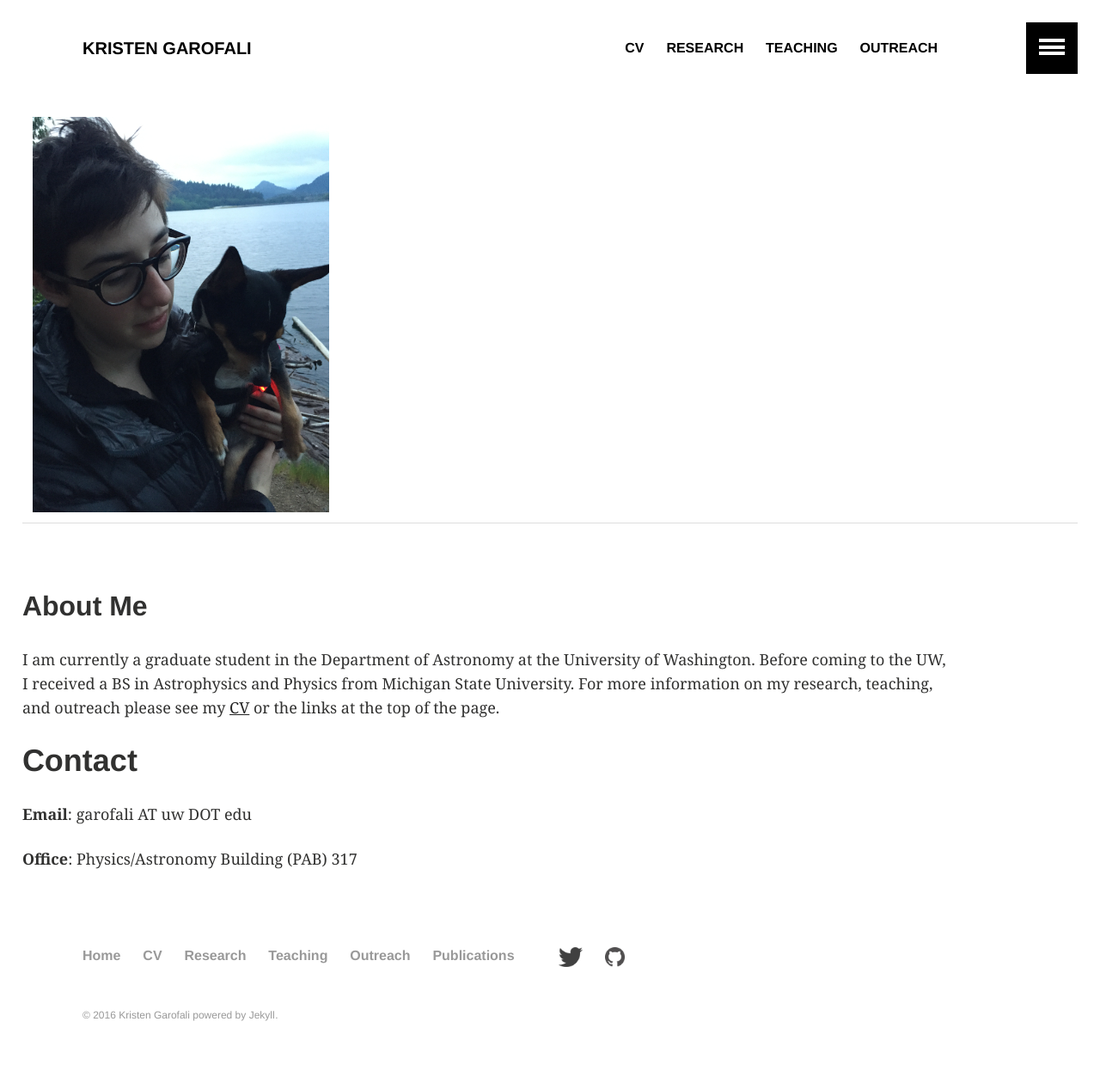
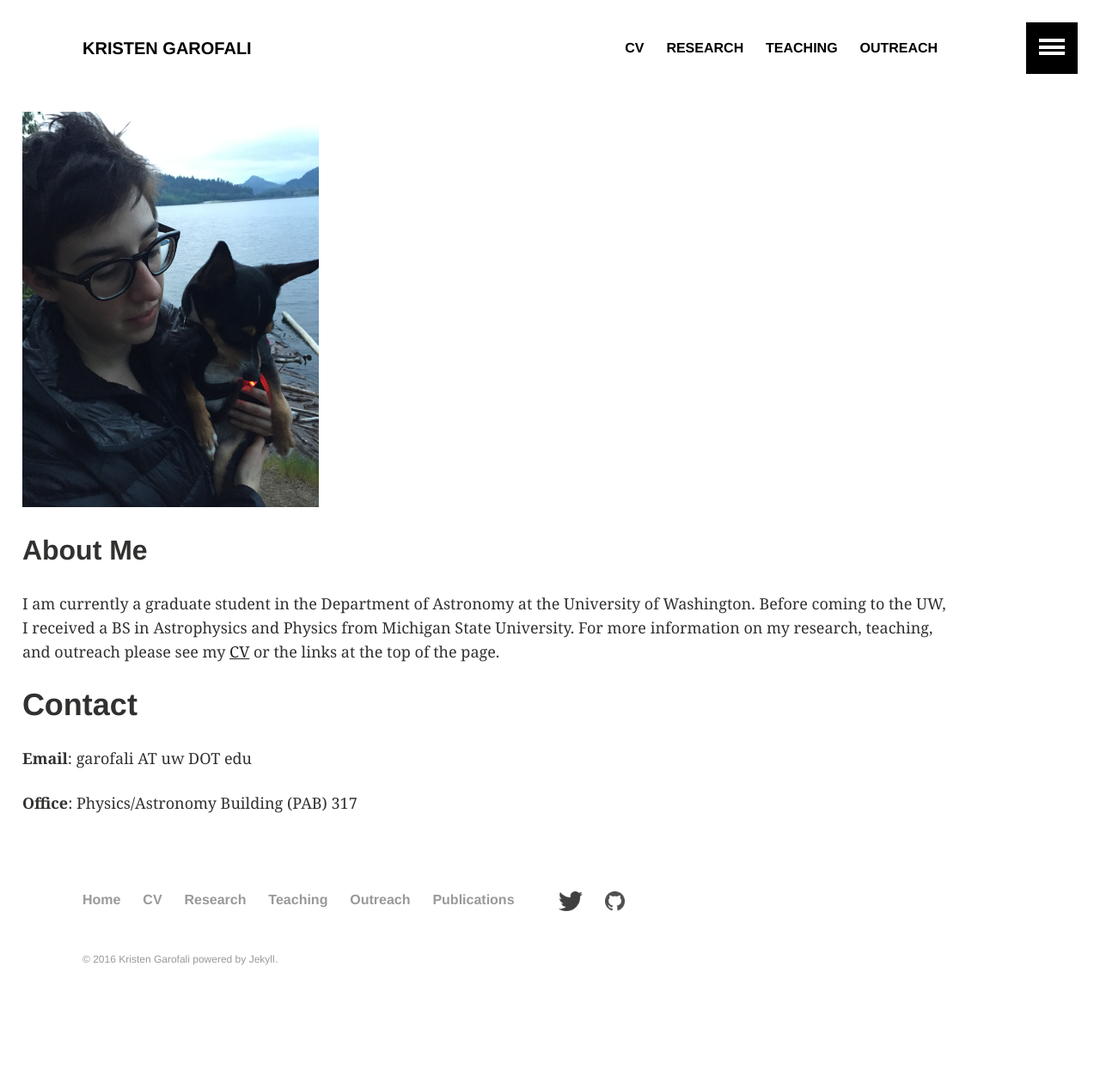
Before and after one commit to kgarofali/kgarofali.github.io, a Jekyll site: the page built from index.md, in a window 1280 px wide. Shown: the whole page at 86% size. Built offline with Jekyll 4.4.1, drawn with Linux system fonts in a browser that asks for light colours; after the commit the page ends 1202 px from its top, so only the background shows below that.

Commit message:
picture formatting

```diff
--- a/index.md
+++ b/index.md
@@ -5,9 +5,8 @@ layout: default
 
 
 
-<table class="image" align="center">
-<tr><td><img src="../images/melando.png" height="352px" width="345px"></td></tr>
-</table><br>
+<img src="../images/melando.png" height="352px" width="345px">
+
 
 ##About Me
 <p style='text-align: left; padding-right: 150px'>
```
Also changed, not shown: images/melando.jpg.
